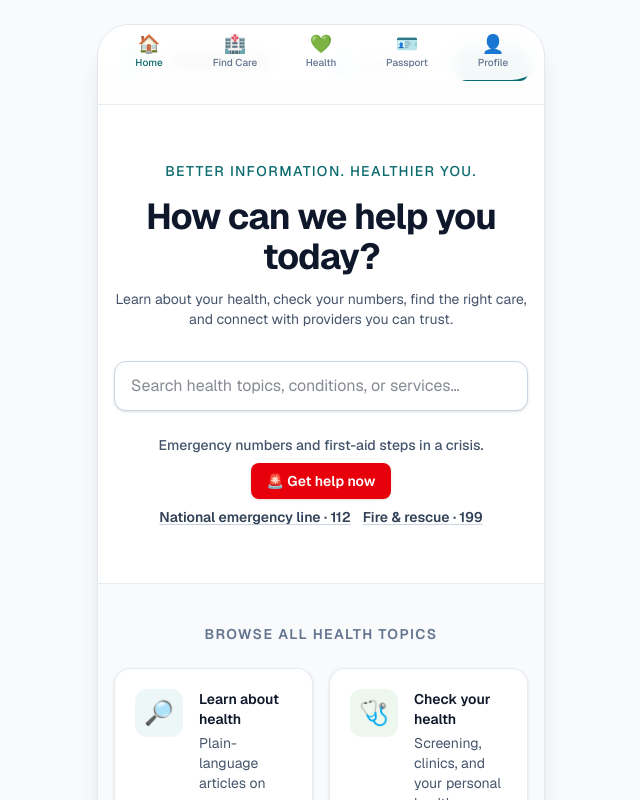
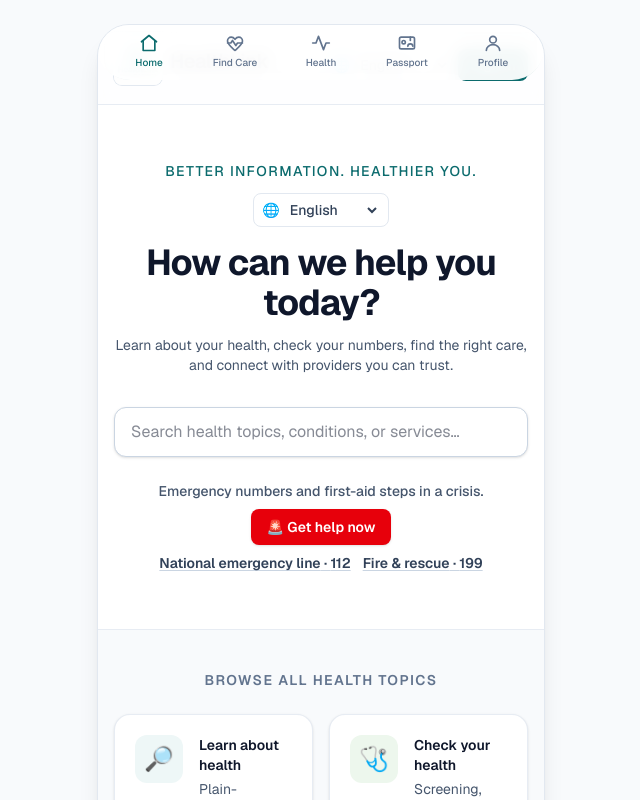
Before and after one commit to temmyadekunle/CareNBuddi, a Next.js app: page /app in a window 1280 px wide. Shown: the top 800 px of the page, without its empty margins (319-959 px from the left). Built offline with nearby package versions, Linux system fonts and the light colour scheme.

Commit message:
fix: visible logo, language switcher on home, SVG tab icons, truncation

```diff
--- a/app/(app)/app/page.tsx
+++ b/app/(app)/app/page.tsx
@@ -7,6 +7,7 @@ import { topicTitle, topicSummary } from "@/lib/content";
 import { matchTopic } from "@/components/health";
 import { KEYS, seedTopics, useStoredCollection } from "@/lib/storage";
 import { useT, useLang } from "@/lib/i18n";
+import { LangSwitcher } from "@/components/ui";
 
 const ACTIONS = [
   {
@@ -61,6 +62,9 @@ export default function Home() {
           <p className="text-sm font-medium uppercase tracking-widest text-brand-700">
             {t("h_tagline")}
           </p>
+          <div className="mt-3 flex items-center justify-center">
+            <LangSwitcher />
+          </div>
           <h1 className="mt-4 text-3xl font-bold tracking-tight text-slate-900 sm:text-4xl">
             {t("h_title")}
           </h1>
--- a/components/logo.tsx
+++ b/components/logo.tsx
@@ -4,7 +4,7 @@ export function LogoMark({ className }: { className?: string }) {
     <img
       src="/logo.jpeg"
       alt="HealthLink logo"
-      className={`shrink-0 object-contain ${className ?? ""}`}
+      className={`shrink-0 rounded-lg bg-white object-contain ring-1 ring-slate-200 ${className ?? ""}`}
       width={48}
       height={48}
     />
--- a/components/nav.tsx
+++ b/components/nav.tsx
@@ -92,11 +92,11 @@ export function Nav() {
       <nav className="fixed bottom-0 left-1/2 z-20 w-full max-w-md -translate-x-1/2 border-t border-slate-200/80 bg-white/95 backdrop-blur md:bottom-6 md:rounded-b-[2rem]" aria-label="Mobile">
         <div className="mx-auto flex max-w-lg items-stretch justify-around px-2 py-1.5">
           {[
-            { href: "/app", icon: "🏠", label: t("n_home") },
-            { href: "/find-care", icon: "🏥", label: t("n_find") },
-            { href: "/health", icon: "💚", label: t("n_health") },
-            { href: "/passport", icon: "🪪", label: t("n_passport", "Passport") },
-            { href: "/profile", icon: "👤", label: t("n_profile") },
+            { href: "/app", icon: <HomeIcon />, label: t("n_home") },
+            { href: "/find-care", icon: <HeartPulseIcon />, label: t("n_find") },
+            { href: "/health", icon: <ActivityIcon />, label: t("n_health") },
+            { href: "/passport", icon: <IdCardIcon />, label: t("n_passport", "Passport") },
+            { href: "/profile", icon: <UserIcon />, label: t("n_profile") },
           ].map((link) => {
             const active =
               link.href === "/app" ? pathname === "/app" : pathname.startsWith(link.href);
@@ -108,8 +108,8 @@ export function Nav() {
                   active ? "text-brand-700" : "text-slate-500"
                 }`}
               >
-                <span className="text-lg leading-none">{link.icon}</span>
-                {link.label}
+                {link.icon}
+                <span className="w-full truncate text-center">{link.label}</span>
               </Link>
             );
           })}
@@ -118,3 +118,39 @@ export function Nav() {
     </header>
   );
 }
+
+function HomeIcon() {
+  return (
+    <svg className="h-5 w-5" viewBox="0 0 24 24" fill="none" stroke="currentColor" strokeWidth="2" strokeLinecap="round" strokeLinejoin="round" aria-hidden>
+      <path d="M3 10.5 12 3l9 7.5" /><path d="M5 9.5V21h14V9.5" />
+    </svg>
+  );
+}
+function HeartPulseIcon() {
+  return (
+    <svg className="h-5 w-5" viewBox="0 0 24 24" fill="none" stroke="currentColor" strokeWidth="2" strokeLinecap="round" strokeLinejoin="round" aria-hidden>
+      <path d="M12 21C7 16.5 3 13.3 3 9.5 3 7 5 5 7.5 5c1.7 0 3.2.9 4.5 2.5C13.3 5.9 14.8 5 16.5 5 19 5 21 7 21 9.5c0 3.8-4 7-9 11.5Z" /><path d="M3 12h4l2-3 4 6 2-3h6" />
+    </svg>
+  );
+}
+function ActivityIcon() {
+  return (
+    <svg className="h-5 w-5" viewBox="0 0 24 24" fill="none" stroke="currentColor" strokeWidth="2" strokeLinecap="round" strokeLinejoin="round" aria-hidden>
+      <path d="M22 12h-4l-3 8L9 4l-3 8H2" />
+    </svg>
+  );
+}
+function IdCardIcon() {
+  return (
+    <svg className="h-5 w-5" viewBox="0 0 24 24" fill="none" stroke="currentColor" strokeWidth="2" strokeLinecap="round" strokeLinejoin="round" aria-hidden>
+      <rect x="3" y="5" width="18" height="14" rx="2" /><circle cx="8" cy="11" r="2" /><path d="M13 16c0-1.5 1.3-3 3-3s3 1.5 3 3" /><path d="M16 5v4" />
+    </svg>
+  );
+}
+function UserIcon() {
+  return (
+    <svg className="h-5 w-5" viewBox="0 0 24 24" fill="none" stroke="currentColor" strokeWidth="2" strokeLinecap="round" strokeLinejoin="round" aria-hidden>
+      <circle cx="12" cy="8" r="4" /><path d="M4 21c0-4 3.6-7 8-7s8 3 8 7" />
+    </svg>
+  );
+}
```
